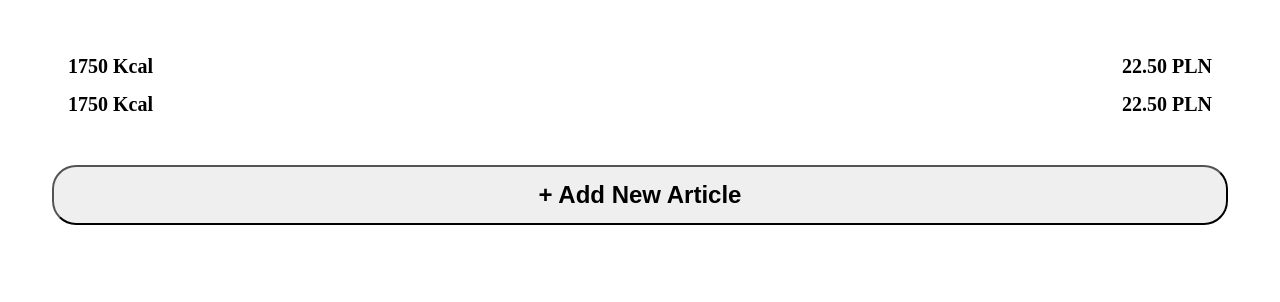
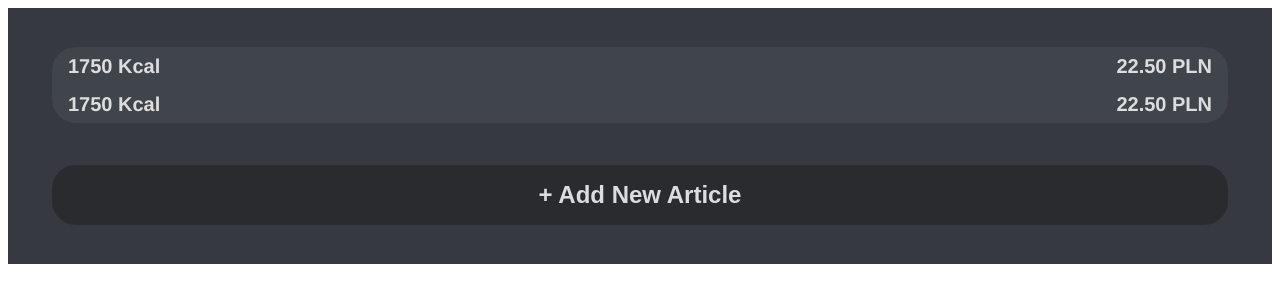
Before and after one commit to Indeedornot/AngDietKeeper, an Angular app: page / in a window 1280 px wide. Shown: the top 302 px of the page. Built offline with nearby package versions, Linux system fonts and the light colour scheme.

Commit message:
fix styling, remove tailwind artifacts

```diff
--- a/src/app/app.component.css
+++ b/src/app/app.component.css
@@ -1,5 +1,5 @@
 .content {
-  @apply bg-default;
+  background: var(--color-bg-default);
   height: 100%;
   display: flex;
   flex: none;
@@ -18,14 +18,14 @@
   flex: 1 0 0;
   flex-direction: column;
 
-  @apply border-subtle;
+  border-color: var(--color-border-subtle);
   border-radius: 24px;
   border-width: 2px;
 }
 
 .card-display-header {
   height: 38px;
-  @apply bg-subtle;
+  background: var(--color-bg-subtle);
   border-radius: 24px 24px 0 0;
 }
 
@@ -56,7 +56,7 @@
 
   gap: 6px;
 
-  @apply bg-overlay;
+  background: var(--color-bg-overlay);
 }
 
 .cards-container .card {
@@ -65,7 +65,7 @@
 
 .card-display-footer {
   height: 38px;
-  @apply bg-subtle;
+  background: var(--color-bg-subtle);
   border-radius: 0 0 24px 24px;
 }
 
@@ -90,5 +90,12 @@
   border-width: 2px;
   font-size: 24px;
   font-weight: bold;
-  @apply bg-overlay border-subtle;
+  background: var(--color-bg-overlay);
+  border: var(--color-border-subtle);
+  color: var(--color-fg-default);
 }
+
+.add-new:hover {
+  background: var(--color-bg-hover);
+  color: var(--color-fg-emphasis);
+}
--- a/src/index.html
+++ b/src/index.html
@@ -6,6 +6,7 @@
 		<base href="/" />
 		<meta name="viewport" content="width=device-width, initial-scale=1" />
 		<link rel="icon" type="image/x-icon" href="favicon.ico" />
+		<link rel="stylesheet" href="styles.css" />
 	</head>
 	<body>
 		<app-root></app-root>
--- a/src/styles.css
+++ b/src/styles.css
@@ -1,2 +1,25 @@
 /* You can add global styles to this file, and also import other style files */
-@import url("./styles/variables.css");
+@import "./styles/variables.css";
+
+html, body {
+  font-family: 'Helvetica Neue', Helvetica, Arial, sans-serif;
+  color: var(--color-fg-default);
+}
+
+h1:focus {
+  outline: none;
+}
+
+a, .btn-link {
+  color: #0071c1;
+}
+
+.btn-primary {
+  color: #fff;
+  background-color: #1b6ec2;
+  border-color: #1861ac;
+}
+
+.btn:focus, .btn:active:focus, .btn-link.nav-link:focus, .form-control:focus, .form-check-input:focus {
+  box-shadow: 0 0 0 0.1rem white, 0 0 0 0.25rem #258cfb;
+}
--- a/src/styles/variables.css
+++ b/src/styles/variables.css
@@ -1,31 +1,31 @@
-:root {
-  --color-bg-dark: 32 34 37;
-  --color-bg-default: 54 57 63;
-  --color-bg-hover: 50 53 59;
-  --color-bg-subtle: 64 68 75;
-  --color-bg-icon: 220 221 222;
-  --color-bg-emphasis: 255 255 255;
-  --color-bg-overlay: 41 43 47;
-  --color-bg-online: 59 165 93;
-  --color-bg-offline: 116 127 141;
-  --color-bg-busy: 250 166 26;
-  --color-bg-away: 237 66 69;
+body {
+  --color-bg-dark: rgb(32 34 37);
+  --color-bg-default: rgb(54 57 63);
+  --color-bg-hover: rgb(50 53 59);
+  --color-bg-subtle: rgb(64 68 75);
+  --color-bg-icon: rgb(220 221 222);
+  --color-bg-emphasis: rgb(255 255 255);
+  --color-bg-overlay: rgb(41 43 47);
+  --color-bg-online: rgb(59 165 93);
+  --color-bg-offline: rgb(116 127 141);
+  --color-bg-busy: rgb(250 166 26);
+  --color-bg-away: rgb(237 66 69);
 
-  --color-bg-accent: 9 105 218;
-  --color-fg-accent: 255 255 255;
+  --color-bg-accent: rgb(9 105 218);
+  --color-fg-accent: rgb(255 255 255);
 
-  --color-fg-default: 220 221 222;
-  --color-fg-muted: 114 118 125;
-  --color-fg-disabled: 70 74 80;
-  --color-fg-icon-bg: 64 68 75;
-  --color-fg-icon: 220 221 222;
-  --color-fg-emphasis: 255 255 255;
-  --color-fg-anchor: 0 175 244;
+  --color-fg-default: rgb(220 221 222);
+  --color-fg-muted: rgb(114 118 125);
+  --color-fg-disabled: rgb(70 74 80);
+  --color-fg-icon-bg: rgb(64 68 75);
+  --color-fg-icon: rgb(220 221 222);
+  --color-fg-emphasis: rgb(255 255 255);
+  --color-fg-anchor: rgb(0 175 244);
 
-  --color-caret-default: 220 221 222;
+  --color-caret-default: rgb(220 221 222);
 
-  --color-border-default: 48 54 61;
-  --color-border-muted: 33 38 45;
-  --color-border-subtle: 240 246 252 / 0.1;
-  --color-border-emphasis: 255 255 255;
+  --color-border-default: rgb(48 54 61);
+  --color-border-muted: rgb(33 38 45);
+  --color-border-subtle: rgba(240 246 252 / 0.1);
+  --color-border-emphasis: rgb(255 255 255);
 }
```
